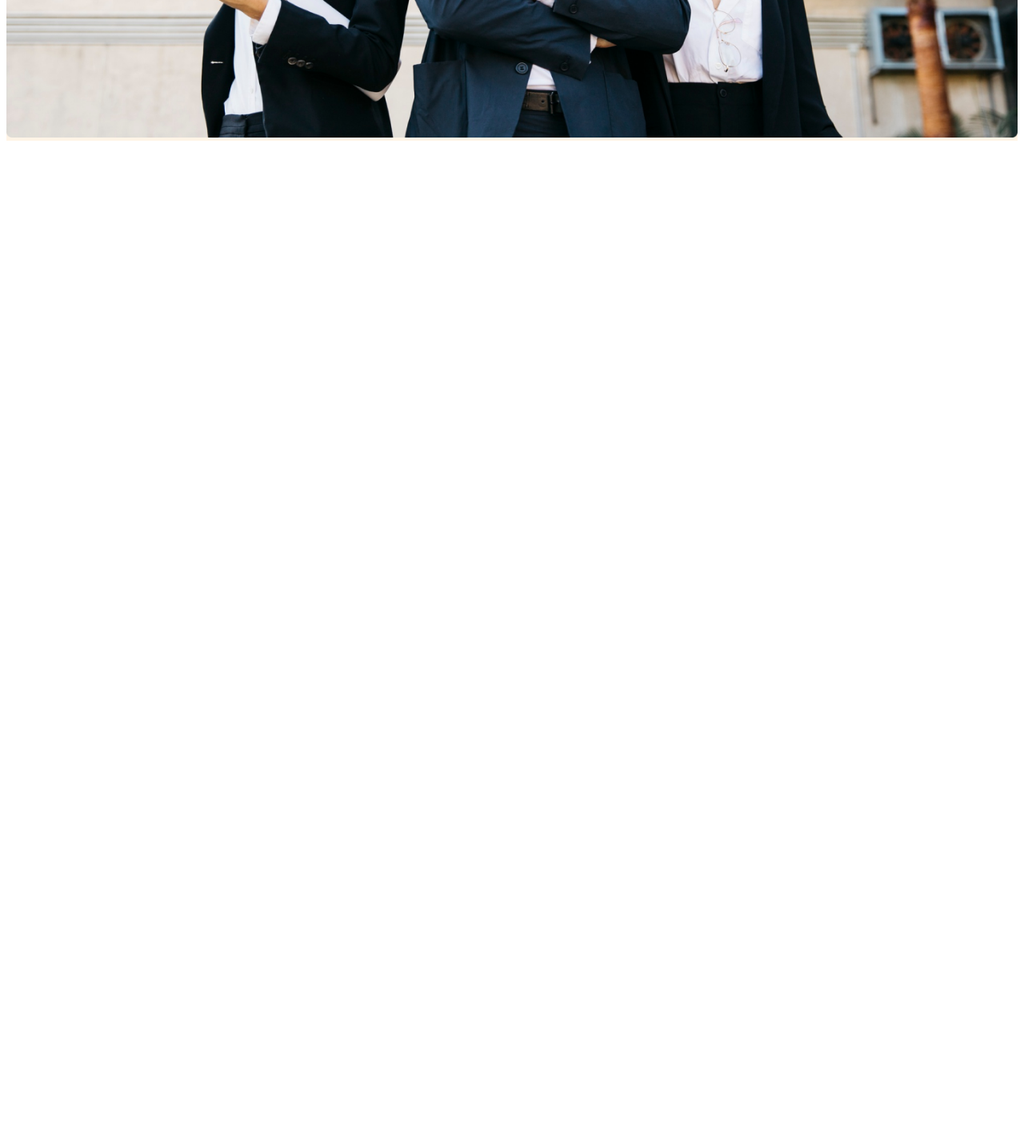
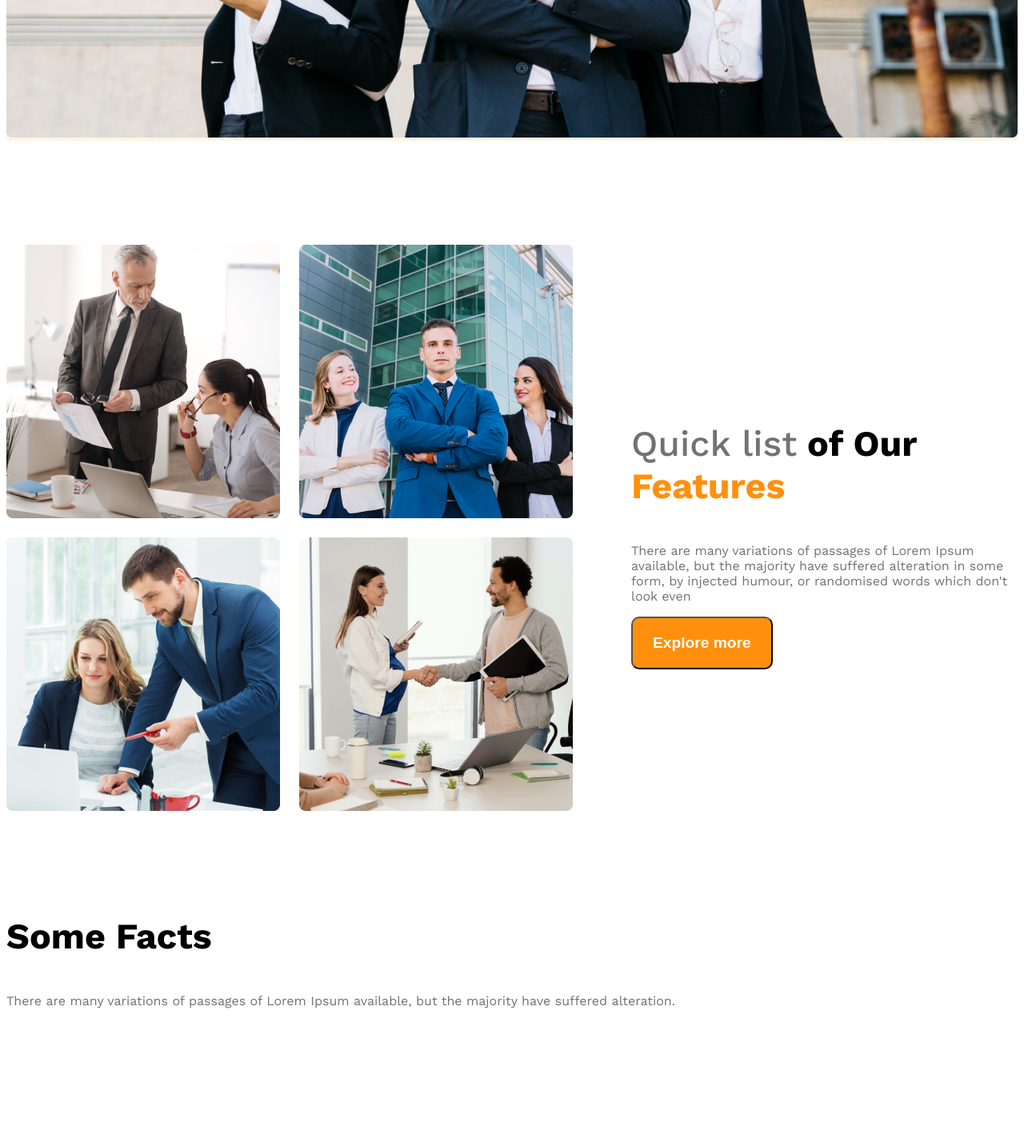
Before and after one commit to parve3j/g3-architects, a plain HTML site: page index.html in a window 1280 px wide. Shown: the part 960-2383 px from the top of the page at 80% size. Before the commit the page ends 1144 px from the top, so only its background shows below. Drawn offline with nearby package versions, Linux system fonts and the light colour scheme.

Commit message:
working on fact

```diff
--- a/index.html
+++ b/index.html
@@ -27,7 +27,51 @@
         </div>
      </header>
      <main>
+        <!-- Teams section -->
+        <section class="teams display-flex">
+            <div class="team-img-container">
+                <img src="images/team1.png" alt="Tw">
+                <img src="images/team2.png" alt="">
+                <img src="images/team3.png" alt="">
+                <img src="images/team4.png" alt="">
+            </div>
+            <div class="our-features">
+                <h3 class="section-title"><span class="text-light-grey" id="quick-list">Quick list</span> <span id="of-our">of Our </span><span class="text-primary" id="features">Features</span></h3>
+                <p class="features-description text-light-grey">There are many variations of passages of Lorem Ipsum available, but the majority have suffered alteration in some form, by injected humour, or randomised words which don't look even</p>
+                <button class="btn-primary">Explore more</button>
+            </div>
+        </section>
+        <!-- Features will enjoy -->
+        <section>
 
+        </section>
+        <!-- Some Facts -->
+        <section class="some-facts">
+            <h3 class="section-title">Some Facts</h3>
+            <p class="text-light-grey">There are many variations of passages of Lorem Ipsum available, but the majority have suffered alteration.</p>
+            <div class="facts-containerr">
+                <div class="fact">
+                    <img src="" alt="" class="fact-icon">
+                    <h4 class="fact-number"></h4>
+                    <h5 class="fact-name"></h5>
+                </div>
+                <div class="fact">
+                    <img src="" alt="" class="fact-icon">
+                    <h4 class="fact-number"></h4>
+                    <h5 class="fact-name"></h5>
+                </div>
+                <div class="fact">
+                    <img src="" alt="" class="fact-icon">
+                    <h4 class="fact-number"></h4>
+                    <h5 class="fact-name"></h5>
+                </div>
+                <div class="fact">
+                    <img src="" alt="" class="fact-icon">
+                    <h4 class="fact-number"></h4>
+                    <h5 class="fact-name"></h5>
+                </div>
+            </div>
+        </section>
      </main>
      <footer>
 
--- a/styles/architects.css
+++ b/styles/architects.css
@@ -10,6 +10,9 @@
 /* Shared Styles */
 .display-flex{
   display: flex;
+}
+.text-primary{
+  color: #FF900E;
 }
 .text-grey{
   color: #424242;
@@ -28,6 +31,14 @@
   font-size: 1.2rem;
   border-radius: 10px;
 
+}
+
+main{
+  max-width: 1440px;
+  margin: 0 auto;
+}
+main > section{
+  margin-top: 130px;
 }
 /* header style */
 
@@ -69,9 +80,45 @@
   width: 100%;
 }
 
+/* teams and features related style */
+.teams{
+  align-items: center;
+}
+.team-img-container{
+  display: grid;
+  grid-template-columns: repeat(2, 1fr);
+  gap: 24px;
+}
+
+.our-features{
+  margin-left: 73px;
+  max-width: 530px;
+}
+.section-title{
+  font-size: 2.8rem;
+  font-weight: 700;
+}
+#quick-list{
+  font-weight: 500;
+}
 /* responsive media query */
 @media screen and (max-width: 576px) {
-  .banner, .nav-links{
+  .banner, .nav-links, .teams{
     flex-direction: column;
   }
+  .our-features{
+    margin-left: 20px;
+  }
+  .team-img-container{
+    grid-template-columns: repeat(1,1fr);
+  }
 }
+
+@media screen and (min-width: 577px) and (max-width: 922px) {
+  .teams{
+    flex-direction: column;
+  }
+  .our-features{
+    margin-left: 50px;
+  }
+}
```
